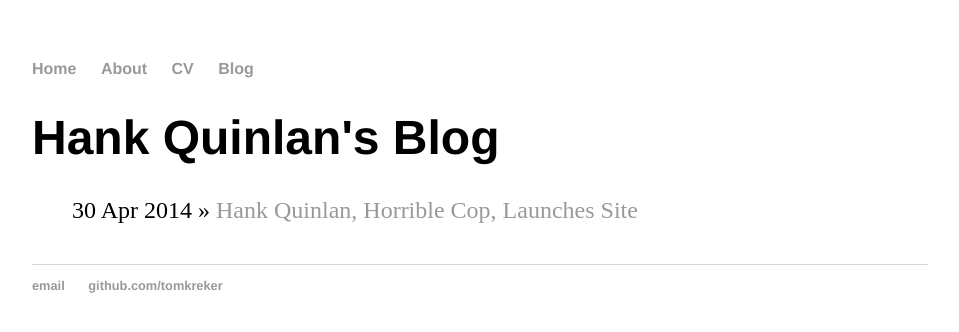
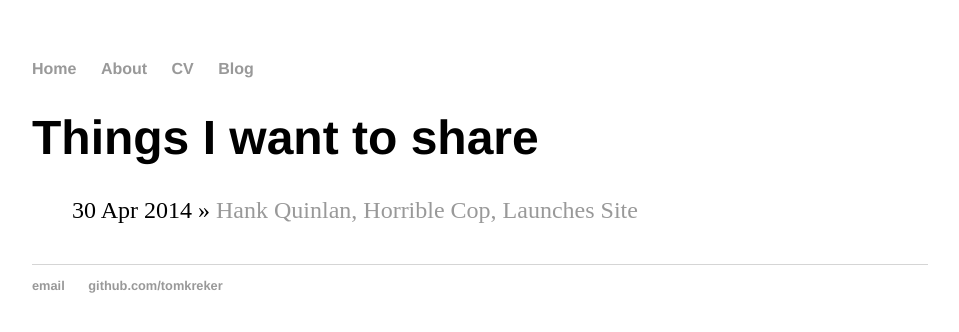
Before and after one commit to tomkreker/tomkreker.github.io, a Jekyll site: the page built from blog/index.html, in a window 1280 px wide. Shown: the top 332 px of the page, without its empty margins (160-1119 px from the left). Built offline with Jekyll 4.4.1, drawn with Linux system fonts in a browser that asks for light colours.

Commit message:
Update index.html

```diff
--- a/blog/index.html
+++ b/blog/index.html
@@ -1,6 +1,6 @@
 ---
 layout: default
-title: Hank Quinlan's Blog
+title: Things I want to share
 ---
 	<h1>{{ page.title }}</h1>
 	<ul class="posts">
```
